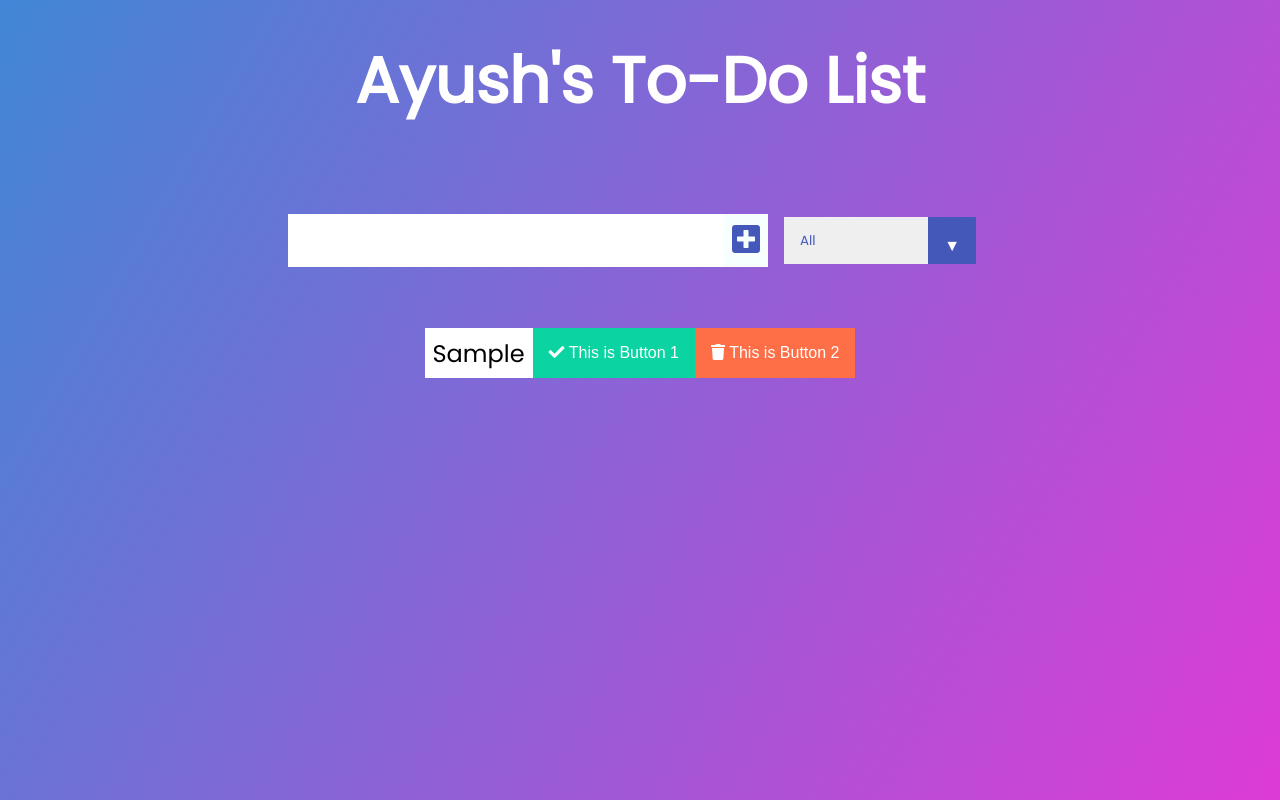
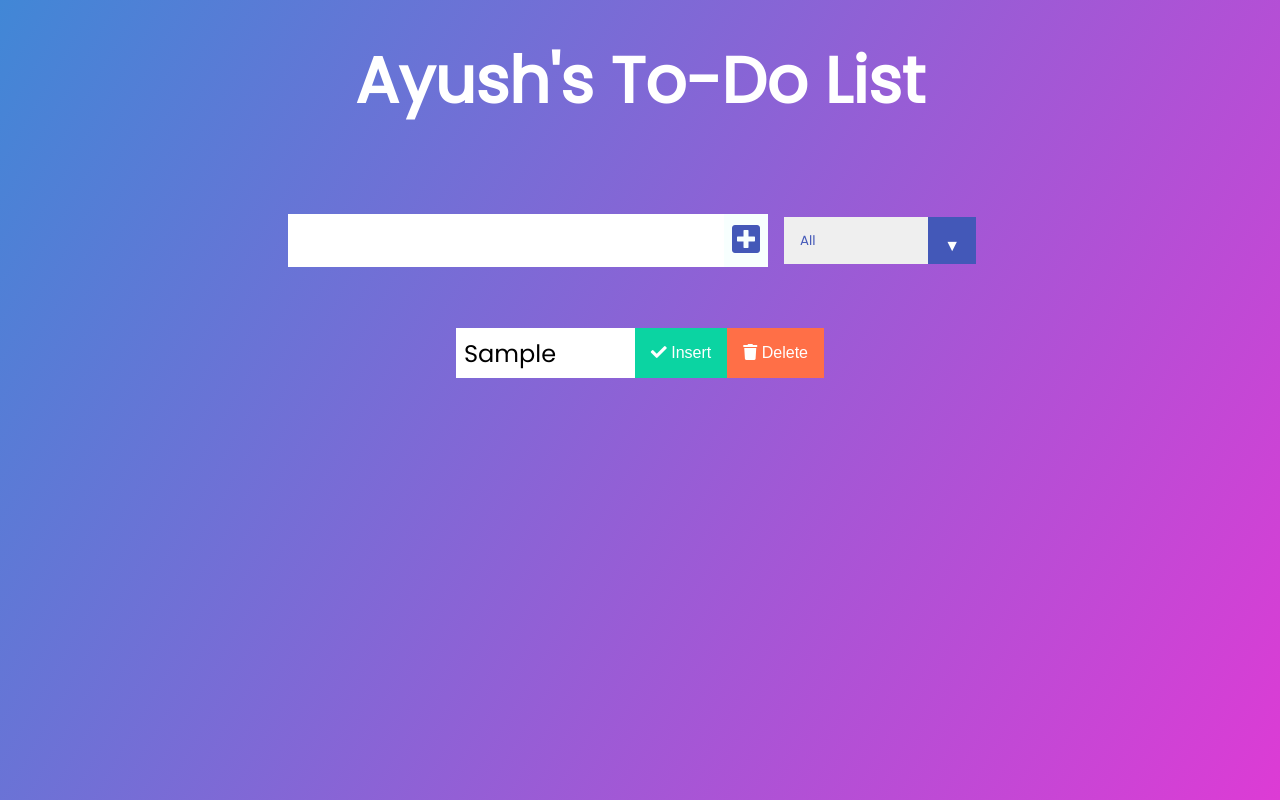
Before and after one commit to Ayush29Ayush/React-ToDo-App, a React (Create React App) app: page / in a window 1280 px wide. Both pictures are taken after typing "Sample" into the empty fields and a click on the button 746 px from the left and 240 px from the top of the page. Built offline with nearby package versions, Linux system fonts and the light colour scheme.

Commit message:
Added delete task functionality

```diff
--- a/src/components/Todo.js
+++ b/src/components/Todo.js
@@ -1,19 +1,28 @@
 import React from "react";
 
-const Todo = ({ text, todos, setTodos }) => {
+const Todo = ({ text, todo, todos, setTodos }) => {
   //! Events
   const deleteHandler = () => {
+    // console.log(todo);
+    console.log(todo.id)
+    setTodos(todos.filter((el) => console.log(el.id)));
+    //! Use Inspect element and see the values to understand
 
-  }
+    // filter function discards the element from the array if the condition is not satisfied so here the condition is that the id should not be the same , but since the id's are same , the condition fails(false) so it filters/removes it from the array.
+    // So array se hatega voh jiska condition match nahi karta.
+    // The filter() method creates an array filled with all array elements that pass a test (provided by a function).
+    setTodos(todos.filter((el) => el.id !== todo.id));
+
+  };
   return (
     <div className="todo">
       {/* <li className="todo-item">HEY GUYS</li> */}
       <li className="todo-item">{text}</li>
       <button className="complete-btn">
-        <i className="fas fa-check"></i> This is Button 1
+        <i className="fas fa-check"></i> Insert
       </button>
-      <button className="trash-btn">
-        <i className="fas fa-trash"></i> This is Button 2
+      <button onClick={deleteHandler} className="trash-btn">
+        <i className="fas fa-trash"></i> Delete
       </button>
     </div>
   );
--- a/src/components/TodoList.js
+++ b/src/components/TodoList.js
@@ -15,6 +15,7 @@ const TodoList = ({ todos, setTodos }) => {
             setTodos={setTodos}
             todos={todos}
             key={todo.id}
+            todo={todo}
             text={todo.text}
           />
         ))}
```
